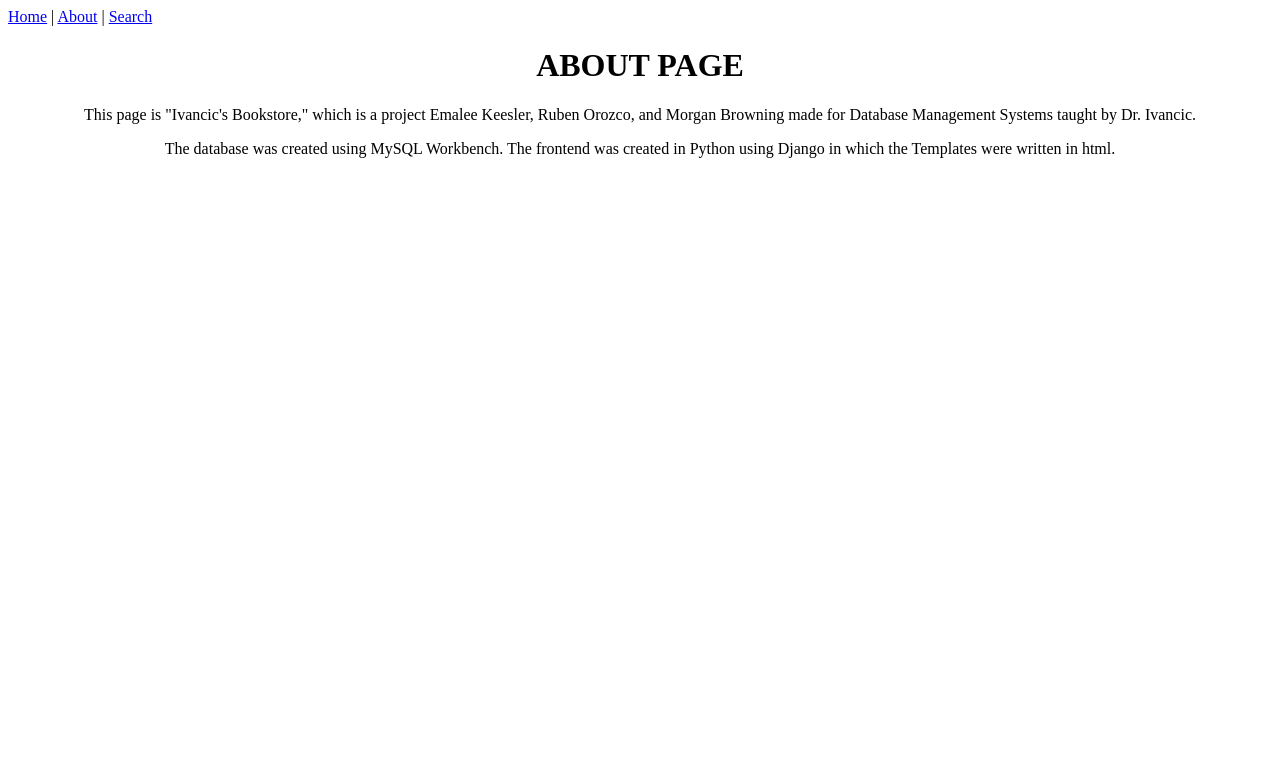
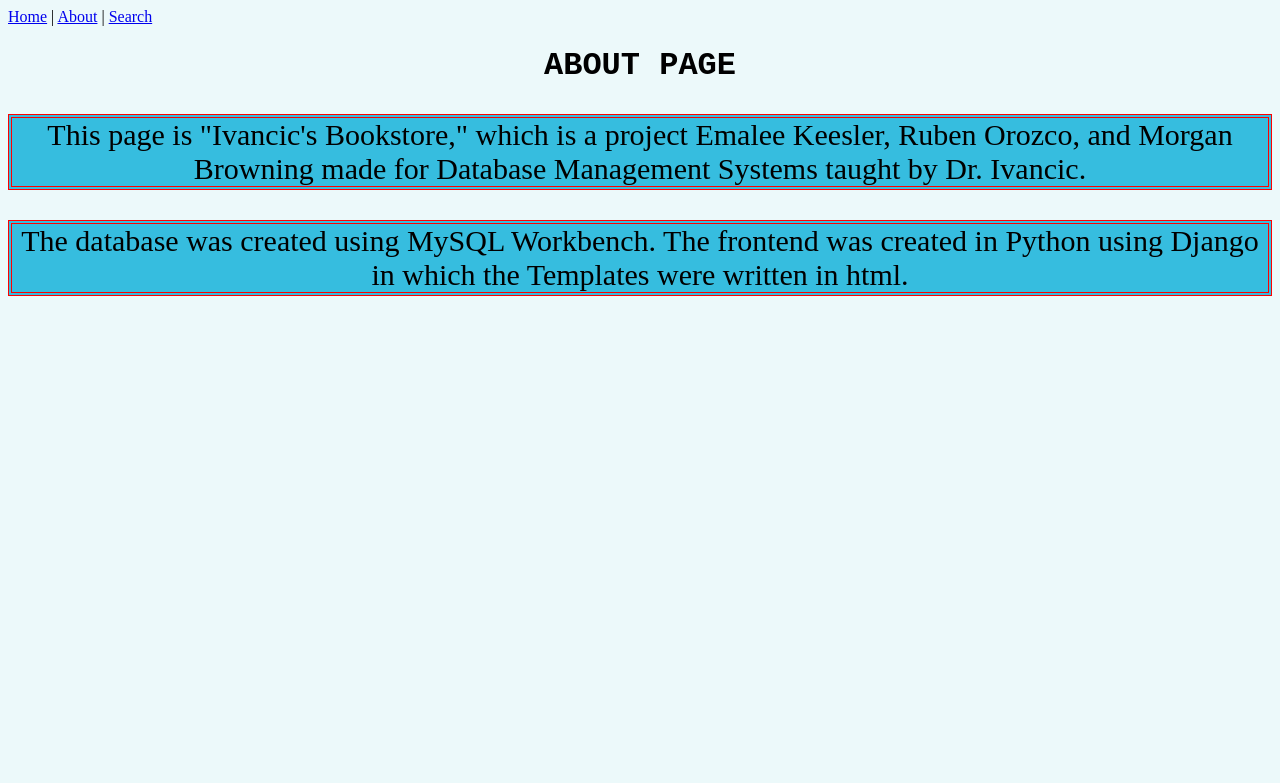
Before and after one commit to emaleejo/Database-Project, a Django app: template pages/templates/about.html in a window 1280 px wide. Shown: the top 783 px of the page. Run offline with Django 3.2, Linux system fonts and the light colour scheme; the template is opened without the code that fills it, so the values that code supplies are empty.

Commit message:
changed html. works the same, but we can add style to it. it was great before!

```diff
--- a/pages/templates/about.html
+++ b/pages/templates/about.html
@@ -1,8 +1,26 @@
 <!-- templates/about.html -->
 {% extends 'base.html' %}
 {% block content %}
-<h1 style="text-align: center;">ABOUT PAGE</h1>
-<p style="text-align: center;">This page is "Ivancic's Bookstore," which is a project Emalee Keesler, Ruben Orozco, and Morgan Browning made for Database Management Systems taught by Dr. Ivancic.</p>
-<p style="text-align: center;">The database was created using MySQL Workbench. The frontend was created in Python using Django in which the Templates were written in html.</p>
+<html>
+<header>
+    <title>About Us</title>
+    <style>
+        body{
+            background-color: rgb(236, 249, 250);
+        }
+        p{
+            background-color: rgb(54, 189, 223);
+            border:3pt double red;
+            font-size:30px;
+            text-align: center;
+        }
+    </style>
+</header>
+<body>
+<h1 style="text-align: center; font-family:'Courier New', Courier, monospace;">ABOUT PAGE</h1>
 
+<p>This page is "Ivancic's Bookstore," which is a project Emalee Keesler, Ruben Orozco, and Morgan Browning made for Database Management Systems taught by Dr. Ivancic.</p>
+<p>The database was created using MySQL Workbench. The frontend was created in Python using Django in which the Templates were written in html.</p>
+</body>
+</html>
 {% endblock %}
--- a/pages/templates/base.html
+++ b/pages/templates/base.html
@@ -1,6 +1,10 @@
 <!-- templates/base.html -->
 <header>
-  <a href="{% url 'home' %}">Home</a> | <a href="{% url 'about' %}">About</a> | <a href="{% url 'search' %}">Search</a>
+  <div>
+  <a href="{% url 'home' %}">Home</a> |
+  <a href="{% url 'about' %}">About</a> |
+  <a href="{% url 'search' %}">Search</a>
+  </div>
 </header>
 
 {% block content %}
```
